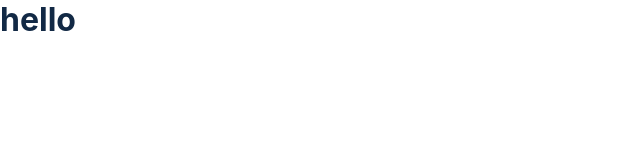
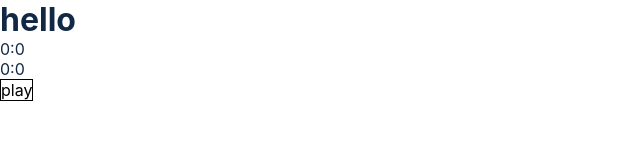
Before and after one commit to aleksaksan/skilla, a React (Create React App) app: page / in a window 1280 px wide. Shown: the top 160 px of the page, without its empty margins (0-640 px from the left). Built offline with nearby package versions, Linux system fonts and the light colour scheme; a web font is replaced by a local one.

Commit message:
audioplayer from howler and use-sound

```diff
--- a/src/App.tsx
+++ b/src/App.tsx
@@ -1,3 +1,4 @@
+import { AudioPlayer } from "./components/AudioPlayer/AudioPlayer";
 
 
 function App() {
@@ -9,7 +10,7 @@ function App() {
         <h1>hello</h1>
       </header>
 
-
+      <AudioPlayer />
     </div>
   );
 }
--- /dev/null
+++ b/src/components/AudioPlayer/AudioPlayer.scss
@@ -0,0 +1,4 @@
+.playButton {
+  cursor: pointer;
+  border: 1px solid black;
+}
--- a/src/components/AudioPlayer/AudioPlayer.tsx
+++ b/src/components/AudioPlayer/AudioPlayer.tsx
@@ -1,32 +1,93 @@
-import React, { useState, useRef, useEffect } from 'react';
-import { PlayerControls } from './PlayerControls';
+import { useEffect, useState } from "react";
+import useSound from "use-sound";
+import './AudioPlayer.scss';
 
 export const AudioPlayer = () => {
-  const [audioTrack, setAudioTrack] = useState(null); //get from api
+  const [url, setUrl] = useState('')
   const [isPlaying, setIsPlaying] = useState(false);
+  const [timeDuration, setTimeDuration] = useState({
+      min: 0,
+      sec: 0,
+    });
+  const [currTime, setCurrTime] = useState({
+    min: 0,
+    sec: 0,
+  }); // текущее положение звука в минутах и секундах
 
-  const audioElem = useRef<HTMLAudioElement>(null);
+  const [seconds, setSeconds] = useState(); // текущая позиция звука в секундах
+  const [play, { pause, duration, sound }] = useSound(url);
 
   useEffect(() => {
+    setUrl('./testSong.mp3');
+  }, [])
+
+  useEffect(() => {
+    const sec = duration! / 1000;
+    const min = Math.floor(sec / 60);
+    const secRemain = Math.floor(sec % 60);
+    setTimeDuration({
+      min: min,
+      sec: secRemain
+    });
+  }, [duration]);
+
+  useEffect(() => {
+
+  const interval = setInterval(() => {
+    if (sound) {
+      setSeconds(sound.seek([])); // устанавливаем состояние с текущим значением в секундах
+      const min = Math.floor(sound.seek([]) / 60);
+      const sec = Math.floor(sound.seek([]) % 60);
+      setCurrTime({
+        min,
+        sec,
+      });
+    }
+    }, 1000);
+    return () => clearInterval(interval);
+  }, [sound]);
+
+//   const sound = new Howl({
+//   src: ['./testSong.mp3'],
+//    autoplay: true,
+// });
+
+   const playingButton = () => {
+
     if (isPlaying) {
-      audioElem.current!.play();
+      pause(); // приостанавливаем воспроизведение звука
+      setIsPlaying(false);
+    } else {
+      play(); // воспроизводим аудиозапись
+      setIsPlaying(true);
+      console.log('hey')
     }
-    else {
-      audioElem.current!.pause();
-    }
-  }, [isPlaying]);
-
-  const onPlaying = () => {
-    const duration = audioElem.current!.duration;
-    const ct = audioElem.current!.currentTime;
-
-    // setAudioTrack({ ...currentSong, "progress": ct / duration * 100, "length": duration });
   };
 
   return (
     <div>
-      <audio src={audioTrack.url} ref={audioElem} onTimeUpdate={onPlaying} />
-      <PlayerControls isPlaying={isPlaying} setIsPlaying={setIsPlaying} audioElem={audioElem} audioTrack={audioTrack} setCurrentSong={audioTrack} />
+      <div className="time">
+        <p>
+          {currTime.min}:{currTime.sec}
+        </p>
+        <p>
+          {timeDuration.min}:{timeDuration.sec}
+        </p>
+      </div>
+      {/* <input
+        type="range"
+        min="0"
+        max={duration! / 1000}
+        value={seconds}
+        className="timeline"
+        onChange={(e) => {
+          sound.seek([e.target.value]);
+        }}
+      /> */}
+      <audio src={url} />
+      <button className="playButton" onClick={playingButton}>
+        play
+      </button>
     </div>
   )
 }
```
Also changed, not shown: package.json (+6 -1 lines), src/components/AudioPlayer/PlayerControls.tsx (deleted, +0 -76 lines), 2 other files (tests, documents, lock files or other folders).
